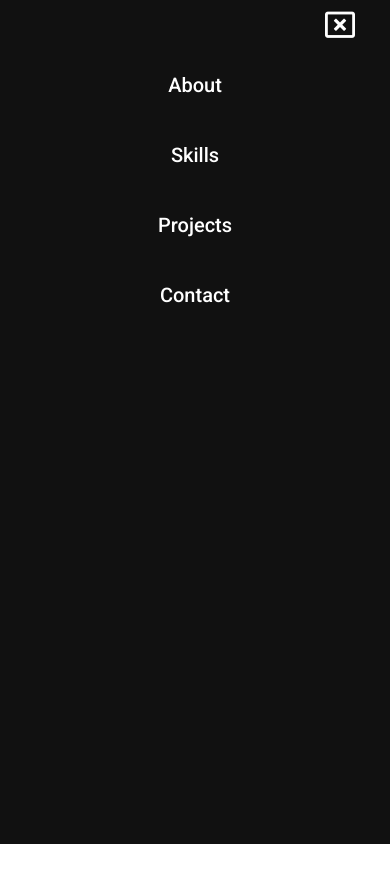
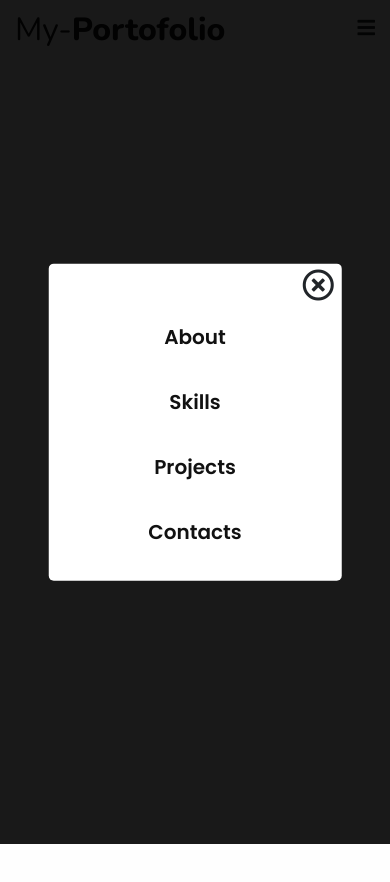
Before and after one commit to PunyaSaya19/PunyaSaya19.github.io, a plain HTML site: page index.html in a window 390 px wide. Both pictures are taken after a click on the element 356 px from the left and 31 px from the top of the page. Shown: the top 882 px of the page. Drawn offline with nearby package versions, Linux system fonts and the light colour scheme.

Commit message:
update new ui

```diff
--- a/assets/css/style.css
+++ b/assets/css/style.css
@@ -1,228 +1,220 @@
-@import url('https://fonts.googleapis.com/css2?family=Nunito:wght@600;700&display=swap');
-@import url('https://fonts.googleapis.com/css2?family=Roboto:wght@500&display=swap');
+@import url('https://fonts.googleapis.com/css2?family=Nunito:wght@300;400;600;700;800&family=Poppins:wght@300;400;500;600;800&display=swap');
+
+/* root desktop */
+:root {
+  /* color */
+  --bg-white : #fefefe;
+  --bg-dark : #000;
+  --bg-blue : #09009B;
+  --blue : #0F00FF;
+
+  /* font size */
+  --h1-size : 2.25rem;
+  --h2-size : 2rem;
+  --h4-size : 1.5rem;
+  --h6-size : 1rem;
+  --p-size : .95rem;
+
+  /* font color */
+  --font-light : #fff;
+  --font-dark : #111;
+
+  /* other */
+  --section-min-height : 100vh;
+}
+
+/* root mobile */
+@media (max-width : 768px) {
+  :root {
+    /* font size */
+    --h1-size : 2rem;
+    --h2-size : 1.75rem;
+    --h4-size : 1.25rem;
+    --h6-size : 1rem;
+    --p-size : .95rem;
+  }
+}
+
 
 * {
   font-family: "Nunito", Sans-Serif;
   scroll-behavior: smooth;
   box-sizing: border-box;
-}
-
-:root {
-  --blue : #113CFC;
-  --blue2 : #5C7AEA;
-  --grey : #E6E6E6;
-  --purple : #AA14F0;
-  --black : #111;
-  --white : #fff;
-  --section-min-height : 100vh;
+  font-weight: normal;
 }
 
 body {
+  background : var(--bg-white);
   min-height: 2000px;
+  overflow-x: hidden;
 }
 section {
   min-height: var(--section-min-height);
 }
 
 /* navbar */
-#my-nav {
-  /*background : var(--blue);*/
+#my_nav.nav-active {
+  background : #fff;
+  box-shadow: 0 1px 2px rgba(0,0,0,.2);
+}
+#my_nav {
+  background : transparent;
   transition: .75s;
+  padding: .35rem 0;
 }
 
-#my-nav.nav-active {
-  background : var(--blue);
+.my_nav_logo a {
+  font-size: var(--h1-size);
+  text-decoration: none;
+  font-weight: 400;
+  color : var(--font-dark);
+}
+.my_nav_logo a span {
+  font-weight: 800;
+}
+.my_nav_logo a:hover span {
+  color: var(--blue);
 }
 
-#my-nav.nav-active .my-nav-brand h2 a {
-  color: var(--white);
-}
-
-#my-nav.nav-active ul li a {
-  color: var(--white);
-}
-
-#my-nav.nav-active .my-nav-menu ul li a:hover {
-  color : var(--white);
-}
-.my-nav-brand h2 a {
-  font-size: 30px;
-  font-weight: bold;
-  color: #111;
-  text-decoration: none;
-}
-.my-nav-brand h2 a span {
-  font-weight: normal;
-}
-
-#my-nav .my-nav-menu ul {
+.my_nav_menu ul {
+  list-style: none;
+  display: flex;
+  justify-content: center;
+  align-items: center;
   margin: 0;
   padding: 0;
-  display : flex;
-  justify-content: center;
-  align-items: center;
-  list-style: none;
 }
-
-.my-nav-menu .toggle-close {
-  display: none;
+.my_nav_menu ul li {
+  margin: .3rem .5rem;
+  padding: 0;
 }
-.my-nav-menu ul li {
-  margin: 3px 5px;
+.my_nav_menu ul li a {
+  display: block;
+  text-decoration: none;
+  color : var(--font-dark);
+  transition: 0.75s;
+  position: relative;
+  font-family: "Poppins";
 }
-.my-nav-menu ul li a {
-  text-decoration: none;
-  color: #111;
-  font-size: 15px;
-  font-family: "Roboto";
+.my_nav_menu ul li a:hover {
+  color : var(--blue);
 }
-
-.my-nav-menu ul li a:hover {
-  color: #5C7AEA;
-  text-decoration: underline;
+.my_nav_menu ul li a:hover::before {
+  content: "";
+  position: absolute;
+  width: 0;
+  height: 3px;
+  background: var(--blue);
+  bottom: 0;
+  left: 0;
+  border-radius: 2px;
+  animation: listMenuHover .5s forwards;
 }
-
-#toggle-menu {
+.my_nav_menu .my_toggle_close {
   display: none;
 }
 
-/* hero */
-#hero {
-  position: relative;
-  background-image: url("../img/hero3.jpg");
-  background-repeat: no-repeat;
-  background-position: center;
-  background-size: cover;
+#my_toggle_menu {
+  display: none;
 }
-
-#hero .hero-info {
-  position: absolute;
-  top : 50%;
-  transform: translate(0 , -50%);
-  left : 70px;
-}
-
-.hero-info p {
-  font-size: 25px;
-  font-weight: 500;
-  margin-bottom: 0;
-}
-
-.hero-info p.job {
-  font-size: 20px;
-  font-weight: 200;
-  color : #666;
-  margin-top: 0;
-  margin-bottom: 10px;
-}
-
-.hero-info h4 {
-  font-size: 35px;
-  font-weight: lighter;
-  margin-bottom: 0;
-}
-
-.hero-info  span#hero-name {
-  font-weight: bolder;
-}
-
-
 
 
 
 /* mobile version */
 @media (max-width : 768px) {
   /* navbar */
-  #toggle-menu {
-    display: flex;
-    padding: 3px 12px;
+  .my_nav_menu.menu_active {
+    top: 50%;
+    transform: translate(-50%, -50%);
+  }
+  .my_nav_menu {
+    position: fixed;
+    top: -10px;
+    left: 50%;
+    background: #fff;
+    z-index: 3;
+    transform: translate(-50%, -100%);
+    width: 75%;
+    padding: 0 0 1rem 0 ;
+
     border-radius: 5px;
-    background : #ebeaea;
+    transition: .5s linear;
+  }
+  .my_nav_menu ul {
+    flex-direction: column;
+  }
+  .my_nav_menu ul li {
+    width: 80%;
+    text-align: center;
+  }
+  .my_nav_menu ul li a {
+    width: 100%;
+    padding: .5rem 0;
+    margin: .3rem 0;
+    font-size: var(--h4-size);
+    font-weight: 600;
+
+  }
+  .my_nav_menu ul li a:hover::before {
+    left: 50%;
+    bottom: 0;
+    transform: translate(-50%, 0);
+  }
+  .my_nav_menu .my_toggle_close {
+    display: block;
+    width: 100%;
+    text-align: right;
+    padding: 5px 7px 0 0;
+  }
+  .my_nav_menu .my_toggle_close i {
+    font-size: var(--h1-size);
   }
 
-  #toggle-menu i {
-    font-size: 30px;
-    color: #555;
-    margin: 0;
-    padding: 0;
-    font-weight: bolder;
-  }
-  #my-nav.nav-active #toggle-menu {
-    background: var(--blue2);
-  }
-  #my-nav.nav-active #toggle-menu i {
-    color: var(--white);
-  }
-  #my-nav.nav-active .my-nav-menu ul li a:hover {
-    color : #5C7AEA;
-  }
-
-  #my-nav .my-nav-menu ul {
+  .my_nav_layer {
     position: fixed;
-    justify-content: flex-start;
-    flex-flow: column;
-    background : var(--black);
-    width: 100%;
-    height: 100vh;
-    margin: 0;
-    padding: 0 15px 0 15px;
+    z-index: 2;
+    background: rgba(0,0,0,.9);
     top: 0;
     left: 0;
-    transition: .5s ease;
-    transform: translate(-100% ,0);
+    right: 0;
+    bottom: 0;
+    display: none;
   }
+  .my_nav_layer.layer_active {
+    display: block;
+  }
+  #my_toggle_menu {
+    display: block;
+  }
+  #my_toggle_menu i {
+    font-size: var(--h4-size);
+  }
+}
 
-  #my-nav .my-nav-menu ul.menu-active {
-    transform: translate(0 ,0);
+@keyframes listMenuHover {
+  0% {
+    width: 0%;
   }
+  100% {
+    width: 60%;
+  }
+}
+@keyframes ToggleCloseNav {
+  0% {
+    margin-bottom: 0;
+  }
+  100% {
+    margin-bottom: 7px;
+  }
+}
 
-  .my-nav-menu ul li.toggle-close {
-    display: flex;
-    justify-content: flex-end;
-    width: 100%;
-    color : #fff;
+@media (max-width : 768px ) {
+  @keyframes listMenuHover {
+    0% {
+      width: 0%;
+    }
+    100% {
+      width: 30%;
+    }
   }
-
-  .my-nav-menu ul li.toggle-close i {
-    font-size: 30px;
-    margin-right: 20px;
-  }
-  .my-nav-menu ul li {
-    display : block;
-    width: 80%;
-    margin : 10px 0;
-  }
-
-  .my-nav-menu ul li a {
-    padding: 10px 0;
-    display : block;
-    color: #fff;
-    font-weight: 500;
-    font-size: 20px;
-    text-align: center;
-  }
-
-  /* hero */
-  #hero {
-    background-position: 70%;
-  }
-
-  #hero .hero-info {
-    left : 10px;
-  }
-
-  .hero-info p {
-    font-size: 35px;
-    text-shadow: 0 0  5px #eee;
-  }
-  .hero-info h4 {
-    font-size: 45px;
-    text-shadow: 0 0  5px #fff;
-  }
-  .hero-info p.job {
-    font-size: 25px;
-    text-shadow: 0 0 3px #fff;
-  }
-
-
 }
--- a/assets/js/script.js
+++ b/assets/js/script.js
@@ -1,11 +1,13 @@
 // inisialisasi variabel"
-const navbar = document.querySelector("#my-nav");
-const btnToggle = document.querySelector("#toggle-menu");
-const btnToggleClose = document.querySelector("#toggle-close");
-const myMenu = document.querySelector("#my-menu");
-const menuLists = document.querySelectorAll(".my-nav-menu ul li a");
+const navbar = document.querySelector("#my_nav");
+const navMenu = document.querySelector("#my_nav_menu");
+const btnToggle = document.querySelector("#my_toggle_menu");
+const btnToggleClose = document.querySelector("#my_toggle_close");
+const menuLists = document.querySelectorAll("#my_nav_menu ul li a");
+const navLayer = document.querySelector("#my_nav_layer");
 const allSection = document.querySelectorAll("section");
 
+/*
 const myText = new AutoTyping({
   id: 'hero-name',
   typeText: ['Rifan Hidayat'],
@@ -13,11 +15,12 @@ const myText = new AutoTyping({
   cursorColor: "#5C7AEA",
   typeSpeed: 200
 }).init();
+*/
 
 // action
 window.addEventListener("DOMContentLoaded", () => {
 
-  if ((window.innerHeight > 810) && (window.innerWidth > 768)) {
+  if ((window.innerHeight > 850) && (window.innerWidth > 768)) {
     document.documentElement.style.setProperty('--section-min-height', '600px');
   }
 })
@@ -31,15 +34,16 @@ window.onscroll = () => {
 }
 
 btnToggle.addEventListener("click", (e) => {
-  myMenu.classList.add("menu-active");
-})
-
+  navMenu.classList.add("menu_active");
+  navLayer.classList.add("layer_active");
+});
 btnToggleClose.addEventListener("click", (e) => {
-  myMenu.classList.remove("menu-active");
-})
-
+  navMenu.classList.remove("menu_active");
+  navLayer.classList.remove("layer_active");
+});
 menuLists.forEach((e) => {
   e.addEventListener("click", (el) => {
-    myMenu.classList.remove("menu-active");
+    navMenu.classList.remove("menu_active");
+    navLayer.classList.remove("layer_active");
   })
 })
--- a/index.html
+++ b/index.html
@@ -14,65 +14,50 @@
 <body>
 
   <!-- navbar -->
-  <nav id="my-nav" class="fixed-top">
-    <div class="container d-flex justify-content-between align-items-center p-2">
-      <div class="my-nav-brand">
-        <h2>
-          <a href="#">
-            <span>My</span>-Portofolio
-          </a>
-        </h2>
+  <nav class="my_nav fixed-top" id="my_nav">
+    <div class="container d-flex justify-content-between align-items-center">
+
+      <div class="my_nav_logo">
+        <a href="#">
+          My-<span>Portofolio</span>
+        </a>
       </div>
-      <div class="my-nav-menu">
-        <ul id="my-menu" class="">
-          <li class="toggle-close" id="toggle-close">
-            <i class="far fa-window-close"></i>
-          </li>
+      <div class="my_nav_layer" id="my_nav_layer"></div>
+      <div class="my_nav_menu" id="my_nav_menu">
+        <div class="my_toggle_close" id="my_toggle_close">
+          <i class="far fa-times-circle"></i>
+        </div>
+        <ul>
           <li>
             <a href="#about">
               About
             </a>
           </li>
           <li>
-            <a href="#skills">
+            <a href="#skill">
               Skills
             </a>
           </li>
           <li>
-            <a href="#projects">
+            <a href="#project">
               Projects
             </a>
           </li>
           <li>
             <a href="#contact">
-              Contact
+              Contacts
             </a>
           </li>
         </ul>
       </div>
-      <div class="my-toggle-menu" id="toggle-menu">
+      <div class="my_toggle_menu " id="my_toggle_menu">
         <i class="fas fa-bars"></i>
       </div>
+
     </div>
   </nav>
 
   <!-- hero -->
-  <section id="hero">
-    <div class="hero-info">
-      <p>
-        Hallo,,
-      </p>
-      <h4>
-        I'm <span id="hero-name"></span>
-      </h4>
-      <p class="job">
-        - Web Developer -
-      </p>
-      <a href="#about" class="btn btn-primary">
-        About Me
-      </a>
-    </div>
-  </section>
 
   <script src="assets/js/jquery.min.js" type="text/javascript" charset="utf-8"></script>
   <script src="assets/js/bootstrap.bundle.min.js" type="text/javascript" charset="utf-8"></script>
```
